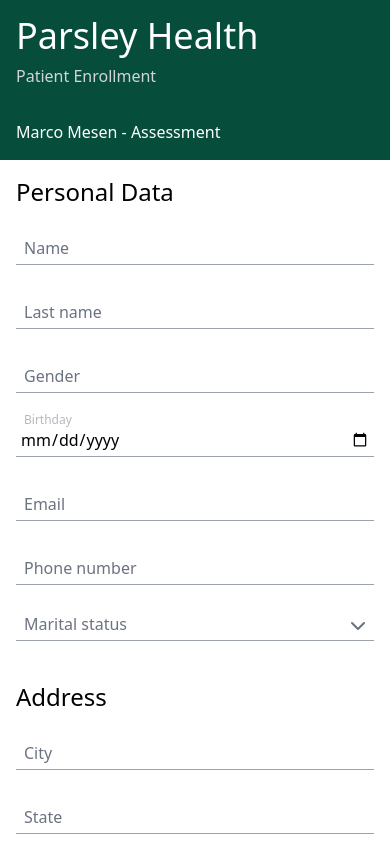
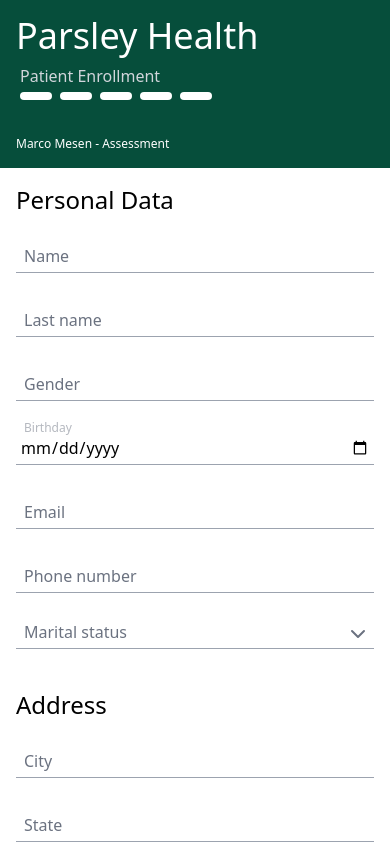
Before and after one commit to mrcMesen/Patient-Enrollment-Form, a Next.js app: page /enrollment in a window 390 px wide. Shown: the top 844 px of the page. Built offline with nearby package versions, Linux system fonts and the light colour scheme.

Commit message:
SideMenu updated to handle indicador in responsive view

```diff
--- a/src/components/SideMenu.tsx
+++ b/src/components/SideMenu.tsx
@@ -5,14 +5,14 @@
 export const SideMenu = (): ReactElement => {
   return (
     <section className="w-full md:w-1/3 xl:w-1/4 min-w-max md:h-screen md:fixed md:left-0 p-4 md:p-10 bg-green-900 text-white flex flex-col">
-      <div className="mb-8">
+      <div className="md:mb-8">
         <h2 className="text-4xl mb-2">Parsley Health</h2>
-        <p className="text-gray-300">Patient Enrollment</p>
+        <p className="ml-1 md:ml-0 text-gray-300">Patient Enrollment</p>
       </div>
-      <div className="hidden md:block flex-1">
+      <div className="mb-8 flex md:block md:flex-1">
         {[steps.map((step, index) => <SideMenuItem key={step.step} itemNumber={index} title={step.step} />)]}
       </div>
-      <div>Marco Mesen - Assessment</div>
+      <div className="text-xs md:text-base">Marco Mesen - Assessment</div>
     </section>
   );
 };
--- a/src/components/SideMenuItem.tsx
+++ b/src/components/SideMenuItem.tsx
@@ -14,7 +14,9 @@
   }, [state.step]);
 
   return (
-    <div className="flex items-center mb-4">
+    <>
+      <div className={`md:hidden h-2 w-8 m-1 rounded ${!isActive ? 'bg-white' : 'bg-green-600'}`} />
+      <div className="hidden md:flex items-center mb-4">
         <div className={`h-10 w-10 rounded-full flex-full-center ${isActive ? 'bg-white text-green-900' : 'border-2'}`}>
           {isActive ? (
             <svg
@@ -37,5 +39,6 @@
         </div>
         <span className="ml-4">{title}</span>
       </div>
+    </>
   );
 };
```
Lines whose indentation alone changed are shown as unchanged.
